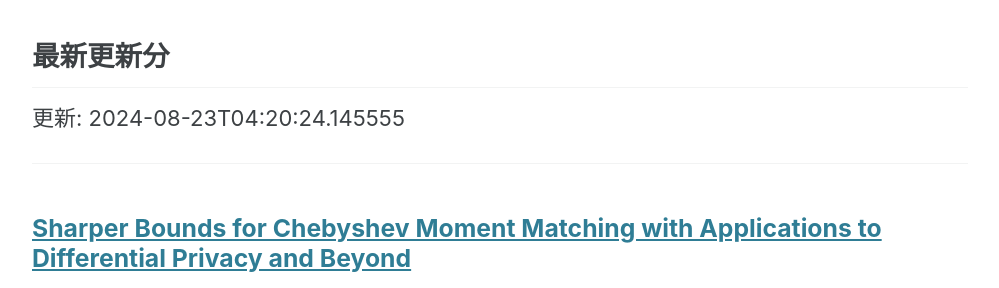
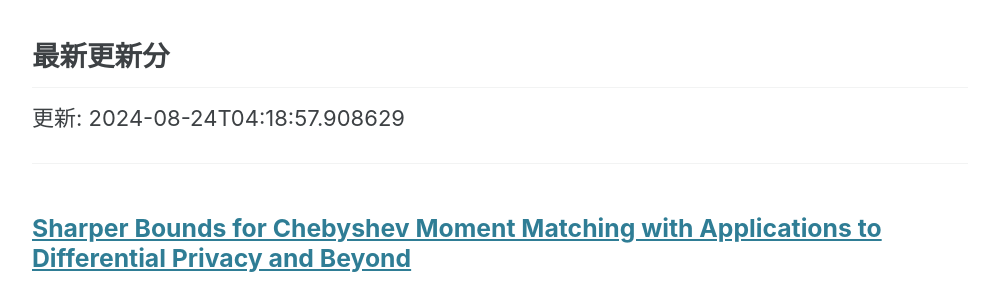
Before and after one commit to haruhisa-enomoto/arxiv-privacy-tech, a Jekyll site: the page built from index.md, in a window 1280 px wide and 900 px high, scrolled down 680 px. Shown: the part 155-443 px from the top of the window, without its empty margins (140-1139 px from the left). Built offline with Jekyll 4.4.1, drawn with Linux system fonts in a browser that asks for light colours; cached includes are drawn as plain includes; formulas are drawn with MathJax 3.

Commit message:
:robot: Automate updates

```diff
--- a/index.md
+++ b/index.md
@@ -27,7 +27,7 @@ author_profile: false
 
 ## 最新更新分
 
-更新: 2024-08-23T04:20:24.145555
+更新: 2024-08-24T04:18:57.908629
 
 - - -
 
```
